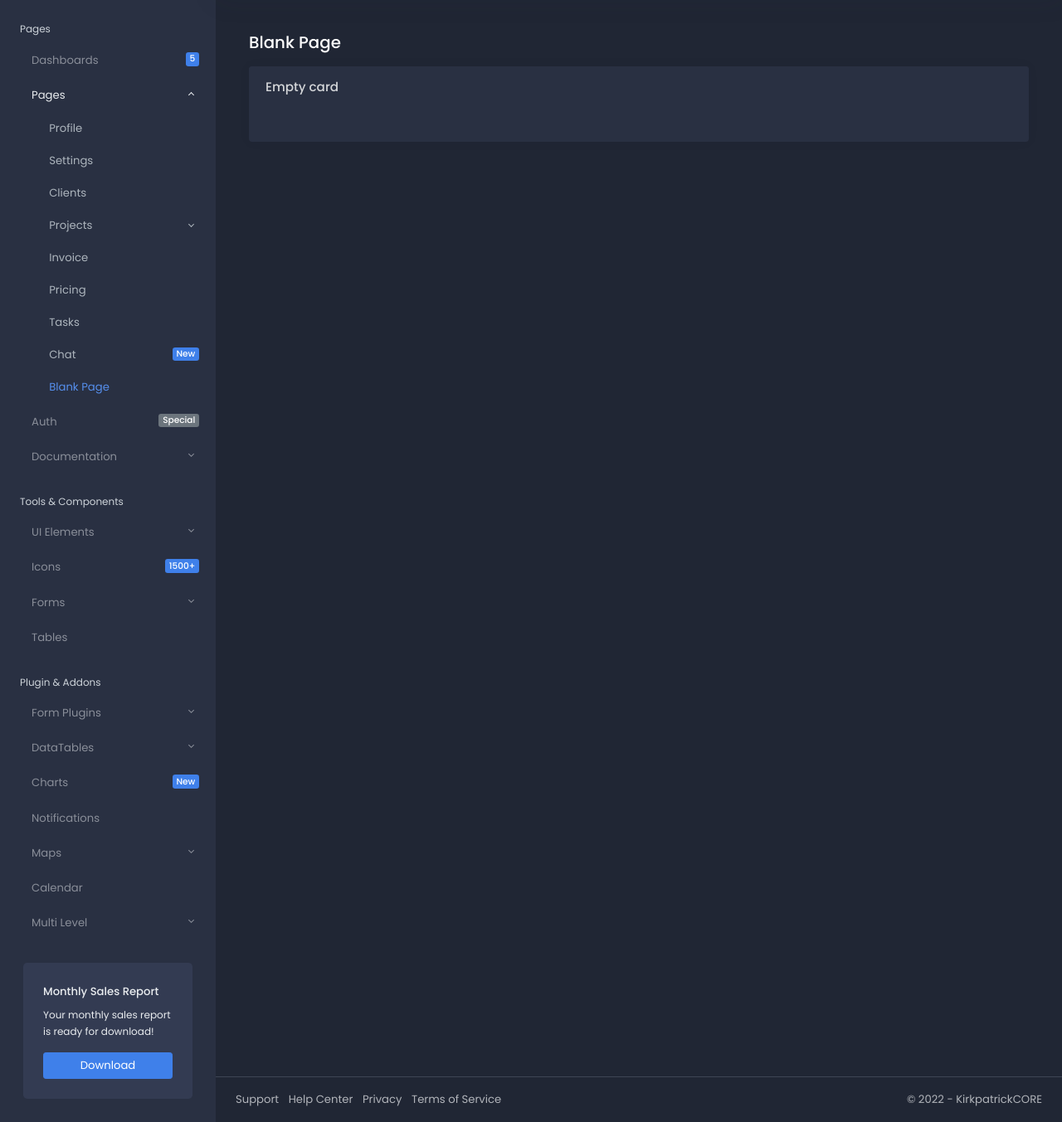
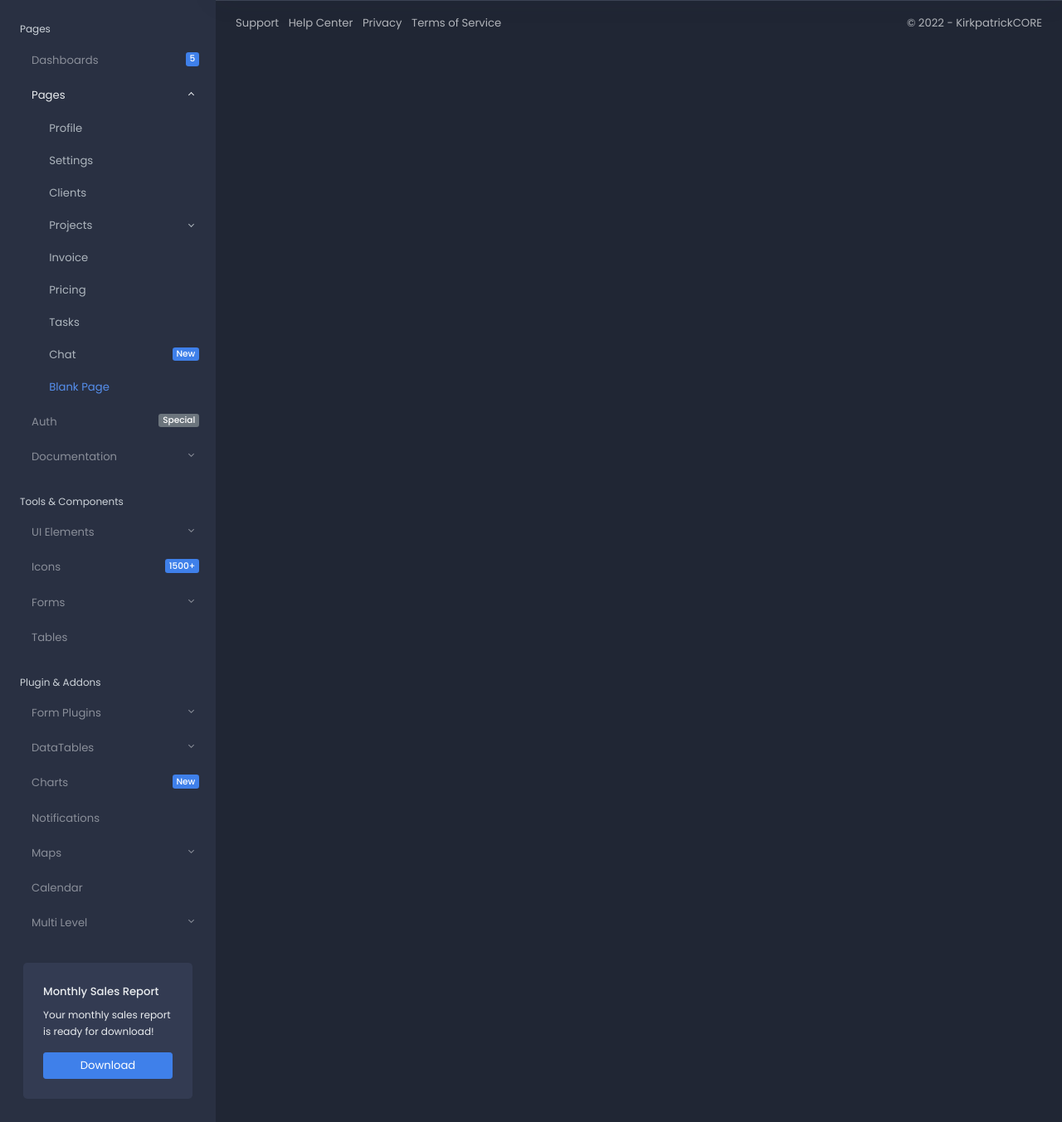
Before and after one commit to M-W-Kirk/kcoremath, a Django app: template kcoremath/website/templates/base.html in a window 1280 px wide. Shown: the part 66-1419 px from the top of the page at 83% size. Run offline with Django 3.2, Linux system fonts and the light colour scheme; the template is opened without the code that fills it, so the values that code supplies are empty; some libraries are stand-ins or nearby versions.

Commit message:
updates added

```diff
--- a/kcoremath/website/templates/base.html
+++ b/kcoremath/website/templates/base.html
@@ -515,25 +515,7 @@
 <!--**********************************************************************************************-->
 <!--**********************************************************************************************-->
             {% block 'content' %}
-			<main class="content">
-				<div class="container-fluid p-0">
 
-					<h1 class="h3 mb-3">Blank Page</h1>
-
-					<div class="row">
-						<div class="col-12">
-							<div class="card">
-								<div class="card-header">
-									<h5 class="card-title mb-0">Empty card</h5>
-								</div>
-								<div class="card-body">
-								</div>
-							</div>
-						</div>
-					</div>
-
-				</div>
-            </main>
             {% endblock %}
 <!--**********************************************************************************************-->
 <!--**********************************************************************************************-->
```
